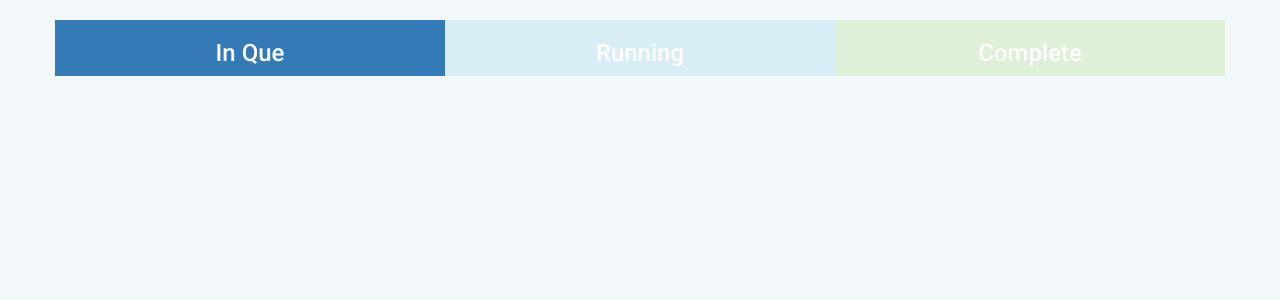
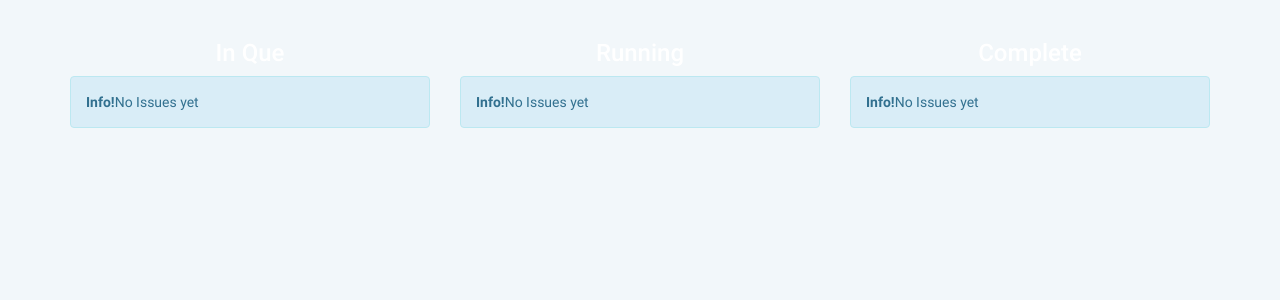
Before and after one commit to JoseOgam/ResultComplaint, a PHP site: page / in a window 1280 px wide. Shown: the part 66-366 px from the top of the page. Run offline with PHP 8.4, Linux system fonts and the light colour scheme; the visitor is signed in with stand-in values (Sample User, id 1); tables that the repository leaves empty or names only in its code hold one stand-in row (values such as "Sample post").

Commit message:
display issues done

```diff
--- a/index.php
+++ b/index.php
@@ -12,6 +12,8 @@
     exit;
 } else {
     $user = $_SESSION['user'];
+    $db = new Database();
+    $pdo = $db->getConnection();
 }
 ?>
     <!DOCTYPE html>
@@ -28,12 +30,6 @@
 
         <link rel="stylesheet" type="text/css" href="css/bootstrap.min.css">
         <link rel="stylesheet" type="text/css" href="css/style.css">
-    <style>
-        #index .col-lg-4{
-            color: #FFFFFF;
-        }
-
-    </style>
     </head>
     <body id="index">
     <nav class="navbar navbar-inverse">
@@ -54,7 +50,11 @@
                 </p>
                 <ul class="nav navbar-nav navbar-right">
                     <li><a href="index.php"><i class="material-icons">home</i></a></li>
-                <li><a href="#createIssue"><button type="button" class="btn btn-success" data-toggle="modal" data-target="#createIssue">Create Issue</button></a></li>
+                    <li><a href="#createIssue">
+                            <button type="button" class="btn btn-success" data-toggle="modal"
+                                    data-target="#createIssue">Create Issue
+                            </button>
+                        </a></li>
                     <li><a href="pages/logout.php"><i class="material-icons">exit_to_app</i></a></li>
                 </ul>
             </div>
@@ -66,9 +66,65 @@
 
         <!-- CONTENT HERE -->
         <div class="row text-center">
-        <div class="col-lg-4 bg-primary"><h3>In Que</h3></div>
-        <div class="col-lg-4 bg-info"><h3>Running</h3></div>
-        <div class="col-lg-4 bg-success"><h3>Complete</h3></div>
+            <div class="col-lg-4 grey"><h3>In Que</h3></div>
+            <div class="col-lg-4 amber"><h3>Running</h3></div>
+            <div class="col-lg-4 green"><h3>Complete</h3></div>
+        </div>
+        <div class="row">
+            <div class="col-lg-4">
+                <?php
+                $stm = $pdo->prepare("SELECT * FROM `issues` WHERE `status`=?");
+                $stm->execute(array("in_que"));
+                if ($stm->rowCount() > 0) {
+                    $issues = $stm->fetchAll();
+
+                    foreach ($issues as $issue) {
+                        echo "<div class='card item-card'>
+                                <h5>{$issue['title']}</h5>
+                                <p>{$issue['description']}</p>
+                              </div>";
+                    }
+                }else{
+                    echo "<div class='alert alert-info'><strong>Info!</strong>No Issues yet</div>";
+                }
+                ?>
+            </div>
+            <div class="col-lg-4">
+                <?php
+                $stm = $pdo->prepare("SELECT * FROM `issues` WHERE `status`=?");
+                $stm->execute(array("running"));
+                if ($stm->rowCount() > 0) {
+                    $issues = $stm->fetchAll();
+
+                    foreach ($issues as $issue) {
+                        echo "<div class='card item-card'>
+                                <h5>{$issue['title']}</h5>
+                                <p>{$issue['description']}</p>
+                              </div>";
+                    }
+                }else{
+                    echo "<div class='alert alert-info'><strong>Info!</strong>No Issues yet</div>";
+                }
+                ?>
+            </div>
+            <div class="col-lg-4">
+                <?php
+                $stm = $pdo->prepare("SELECT * FROM `issues` WHERE `status`=?");
+                $stm->execute(array("complete"));
+                if ($stm->rowCount() > 0) {
+                    $issues = $stm->fetchAll();
+
+                    foreach ($issues as $issue) {
+                        echo "<div class='card item-card'>
+                                <h5>{$issue['title']}</h5>
+                                <p>{$issue['description']}</p>
+                              </div>";
+                    }
+                }else{
+                    echo "<div class='alert alert-info'><strong>Info!</strong>No Issues yet</div>";
+                }
+                ?>
+            </div>
         </div>
 
         <!-- Modal -->
@@ -85,8 +141,10 @@
                         <form action="index.php" method="post" class="form-horizontal">
                             <input type="hidden" name="user" value="<?= $user ?>">
                             <input type="text" class="form-control" name="title" placeholder="Title">
-                        <textarea name="description" id="description" class="form-control" cols="30" rows="10" placeholder="Description"></textarea>
-                        <button type="submit" name="create" class="btn btn-success form-control">Create Issue</button>
+                            <textarea name="description" id="description" class="form-control" cols="30" rows="10"
+                                      placeholder="Description"></textarea>
+                            <button type="submit" name="create" class="btn btn-success form-control">Create Issue
+                            </button>
                         </form>
                     </div>
                     <div class="modal-footer">
@@ -105,17 +163,14 @@
     </body>
     </html>
 <?php
-$db = new Database();
-$pdo = $db->getConnection();
-
-if (isset($_POST['create'])){
+if (isset($_POST['create'])) {
     $title = $_POST['title'];
     $username = $_POST['user'];
     $description = $_POST['description'];
 
-    if (!empty($title) && !empty($username) && !empty($description)){
+    if (!empty($title) && !empty($username) && !empty($description)) {
         $statement = $pdo->prepare("INSERT INTO `issues`( `title`, `description`, `regno`, `status`) VALUES (?, ?, ?, ?)");
-        if ($statement->execute(array($title, $description, $username, "in_que"))){
+        if ($statement->execute(array($title, $description, $username, "in_que"))) {
             header("Location: index.php");
         }
     }
```
Also changed, not shown: css/style.css (+3 -56 lines). Lines whose indentation alone changed are shown as unchanged.
